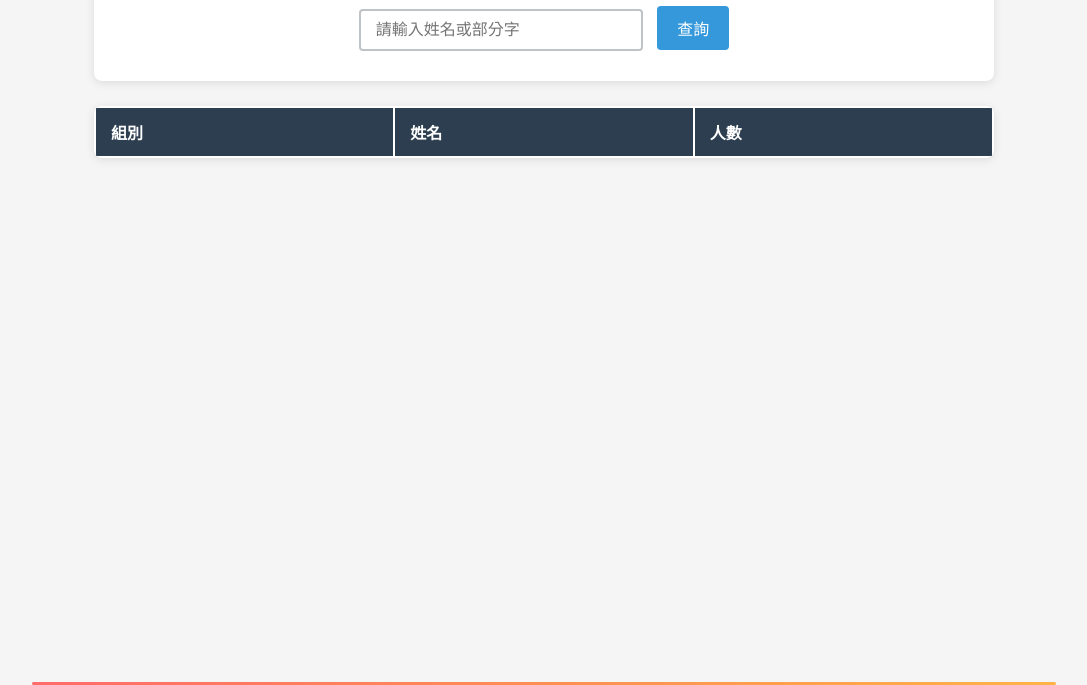
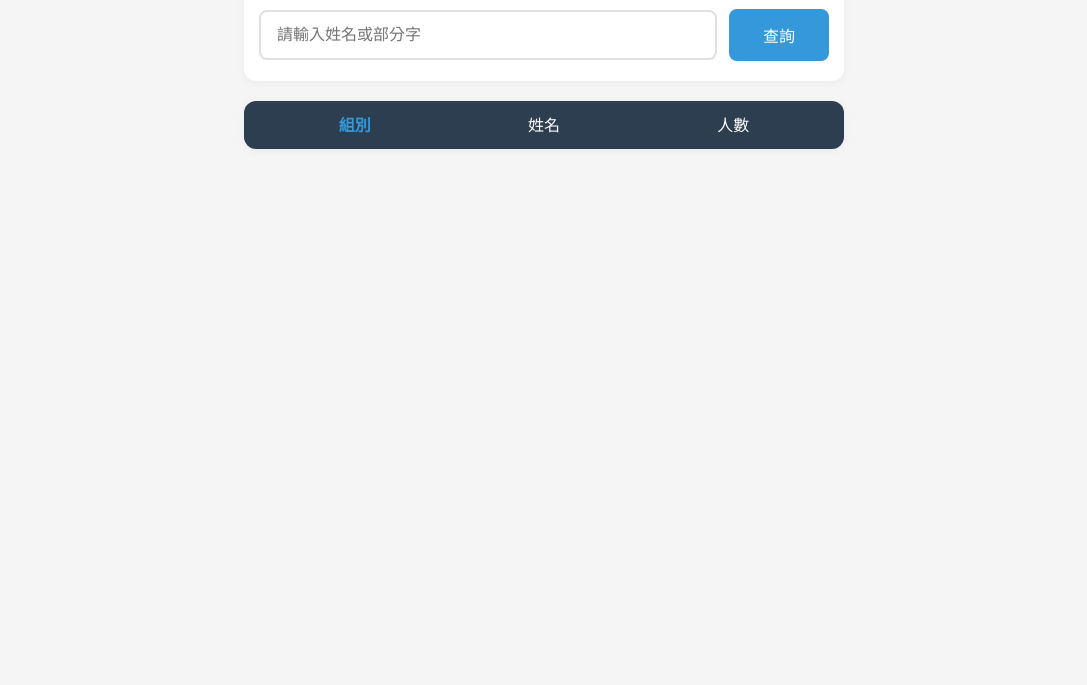
Before and after one commit to pusingaoming/2025, a plain HTML site: page index.html in a window 1280 px wide. Shown: the part 115-800 px from the top of the page, without its empty margins (96-1183 px from the left). Drawn offline with Linux system fonts and the light colour scheme.

Commit message:
Update index.html

```diff
--- a/index.html
+++ b/index.html
@@ -3,146 +3,262 @@
 <head>
 <meta charset="UTF-8">
 <title>天聖慈聖會中秋焢窯烤肉聯歡晚會 - 分組查詢</title>
+<meta name="viewport" content="width=device-width, initial-scale=1.0, maximum-scale=1.0, user-scalable=no">
 <style>
+  :root {
+    --primary-color: #3498db;
+    --primary-hover: #2980b9;
+    --text-color: #333;
+    --bg-color: #f5f5f5;
+    --card-bg: #fff;
+    --border-color: #e0e0e0;
+  }
+
+  * {
+    box-sizing: border-box;
+    -webkit-tap-highlight-color: transparent;
+  }
+
   body {
-    font-family: "微軟正黑體", Arial, sans-serif;
-    padding: 25px;
-    background-color: #f5f5f5;
-    color: #333;
-    max-width: 900px;
+    font-family: -apple-system, "PingFang TC", "微軟正黑體", Arial, sans-serif;
+    padding: 16px;
+    background-color: var(--bg-color);
+    color: var(--text-color);
+    margin: 0;
+    line-height: 1.5;
+    -webkit-text-size-adjust: 100%;
+  }
+
+  .container {
+    max-width: 100%;
     margin: 0 auto;
+    padding: 0 8px;
   }
+
   h2 {
     color: #ff6b6b;
     text-align: center;
     margin: 0 0 20px 0;
-    padding: 0;
-    font-size: 2em;
+    padding: 15px 0;
+    font-size: 1.6rem;
     background: linear-gradient(45deg, #ff6b6b, #ff8e53, #ffb347);
     background-clip: text;
     -webkit-background-clip: text;
     -webkit-text-fill-color: transparent;
-    text-shadow: 1px 1px 3px rgba(0,0,0,0.1);
+    position: relative;
     width: 100%;
-    display: block;
   }
+
   h2:after {
     content: '';
     position: absolute;
     bottom: 0;
     left: 50%;
     transform: translateX(-50%);
-    width: 80%;
+    width: 60%;
     height: 3px;
     background: linear-gradient(90deg, #ff6b6b, #ff8e53, #ffb347);
     border-radius: 3px;
   }
+
   .search-container {
-    background-color: #fff;
-    padding: 30px 20px;
+    background-color: var(--card-bg);
+    padding: 20px 15px;
+    border-radius: 12px;
+    box-shadow: 0 2px 8px rgba(0,0,0,0.05);
+    margin-bottom: 20px;
+    position: sticky;
+    top: 0;
+    z-index: 10;
+  }
+
+  .search-box {
+    display: flex;
+    flex-direction: column;
+    gap: 12px;
+  }
+
+  input[type="text"] {
+    width: 100%;
+    padding: 14px 16px;
+    border: 2px solid #e0e0e0;
     border-radius: 8px;
-    box-shadow: 0 2px 10px rgba(0,0,0,0.1);
-    margin-bottom: 25px;
-    text-align: center;
+    font-size: 16px;
+    transition: all 0.3s ease;
+    -webkit-appearance: none;
+  }
+
+  input[type="text"]:focus {
+    border-color: var(--primary-color);
+    outline: none;
+    box-shadow: 0 0 0 3px rgba(52, 152, 219, 0.2);
+  }
+
+  button {
     width: 100%;
-    box-sizing: border-box;
-  }
-  input {
-    padding: 10px 15px;
-    width: 250px;
-    border: 2px solid #bdc3c7;
-    border-radius: 4px;
-    font-size: 16px;
-    transition: border-color 0.3s;
-  }
-  input:focus {
-    border-color: #3498db;
-    outline: none;
-    box-shadow: 0 0 5px rgba(52, 152, 219, 0.5);
-  }
-  button {
-    padding: 10px 20px;
-    margin-left: 10px;
-    background-color: #3498db;
+    padding: 14px;
+    background-color: var(--primary-color);
     color: white;
     border: none;
-    border-radius: 4px;
+    border-radius: 8px;
+    font-size: 16px;
+    font-weight: 500;
     cursor: pointer;
-    font-size: 16px;
     transition: background-color 0.3s;
+    -webkit-appearance: none;
   }
-  button:hover {
-    background-color: #2980b9;
+
+  button:active {
+    background-color: var(--primary-hover);
+    transform: translateY(1px);
   }
-  table {
-    width: 100%;
-    border-collapse: separate;
-    margin: 25px 0;
-    border-radius: 8px;
+
+  .result-container {
+    background-color: var(--card-bg);
+    border-radius: 12px;
+    box-shadow: 0 2px 8px rgba(0,0,0,0.05);
     overflow: hidden;
-    box-shadow: 0 2px 10px rgba(0,0,0,0.1);
+    margin-bottom: 24px;
   }
-  th {
+
+  .result-header {
     background-color: #2c3e50;
     color: white;
-    font-weight: bold;
-    padding: 12px 15px;
-    text-align: left;
+    padding: 12px 16px;
+    font-weight: 500;
+    display: flex;
+    justify-content: space-between;
   }
-  td {
-    padding: 10px 15px;
-    border-bottom: 1px solid #ecf0f1;
-    background-color: white;
+
+  .result-item {
+    padding: 16px;
+    border-bottom: 1px solid var(--border-color);
+    display: flex;
+    justify-content: space-between;
+    align-items: center;
   }
-  tr:hover td {
-    background-color: #f8f9fa;
-  }
-  tr:last-child td {
+
+  .result-item:last-child {
     border-bottom: none;
   }
-  #resultTable {
-    background-color: white;
-    border-radius: 8px;
-    overflow: hidden;
+
+  .result-group, .result-name, .result-count {
+    flex: 1;
+    text-align: center;
+    padding: 0 4px;
   }
-  #resultTable tbody tr:nth-child(even) td {
-    background-color: #f8f9fa;
+
+  .result-group {
+    font-weight: bold;
+    color: var(--primary-color);
+  }
+
+  .no-result {
+    padding: 20px;
+    text-align: center;
+    color: #666;
+  }
+
+  @media (min-width: 768px) {
+    .container {
+      max-width: 600px;
+      padding: 0;
+    }
+
+    .search-box {
+      flex-direction: row;
+      align-items: center;
+    }
+
+    input[type="text"] {
+      flex: 1;
+    }
+
+    button {
+      width: auto;
+      min-width: 100px;
+    }
   }
 </style>
 </head>
 <body>
-<div class="search-container">
-  <h2>天聖慈聖會中秋焢窯烤肉聯歡晚會</h2>
-  <input type="text" id="searchName" placeholder="請輸入姓名或部分字">
-  <button onclick="search()">查詢</button>
+<div class="container">
+  <div class="search-container">
+    <h2>天聖慈聖會中秋焢窯烤肉聯歡晚會</h2>
+    <div class="search-box">
+      <input type="text" id="searchName" placeholder="請輸入姓名或部分字" autocomplete="off">
+      <button onclick="search()" id="searchButton">查詢</button>
+    </div>
+  </div>
+
+  <div class="result-container" id="resultContainer">
+    <div class="result-header">
+      <div class="result-group">組別</div>
+      <div class="result-name">姓名</div>
+      <div class="result-count">人數</div>
+    </div>
+    <div id="resultList"></div>
+  </div>
 </div>
-
-<table id="resultTable">
-  <thead>
-    <tr><th>組別</th><th>姓名</th><th>人數</th></tr>
-  </thead>
-  <tbody></tbody>
-</table>
 
 <script src="NAME.js"></script>
 <script>
+document.addEventListener('DOMContentLoaded', function() {
+  // 添加輸入框按Enter鍵觸發搜尋
+  const searchInput = document.getElementById('searchName');
+  const searchButton = document.getElementById('searchButton');
+
+  searchInput.addEventListener('keypress', function(e) {
+    if (e.key === 'Enter') {
+      search();
+    }
+  });
+
+  // 點擊空白處取消焦點
+  document.addEventListener('click', function(e) {
+    if (e.target !== searchInput) {
+      searchInput.blur();
+    }
+  });
+
+  // 初始載入時不顯示任何資料
+});
+
 function search() {
   const keyword = document.getElementById("searchName").value.trim();
-  const tbody = document.querySelector("#resultTable tbody");
-  tbody.innerHTML = "";
+  const resultList = document.getElementById("resultList");
 
-  if (!keyword) return;
+  if (!keyword) {
+    // 如果關鍵字為空，清空結果
+    document.getElementById("resultList").innerHTML = "";
+    return;
+  }
 
   const results = groups.filter(p => p["名字"].includes(keyword));
+  displayResults(results);
+
+  // 滾動到結果區域
+  document.getElementById('resultContainer').scrollIntoView({ behavior: 'smooth' });
+}
+
+function displayResults(results) {
+  const resultList = document.getElementById("resultList");
+  resultList.innerHTML = "";
 
   if (results.length === 0) {
-    tbody.innerHTML = "<tr><td colspan='3'>查無資料</td></tr>";
+    resultList.innerHTML = '<div class="no-result">查無符合條件的資料</div>';
     return;
   }
 
   results.forEach(item => {
-    const row = `<tr><td>${item["組別"]}</td><td>${item["名字"]}</td><td>${item["人數"]}</td></tr>`;
-    tbody.innerHTML += row;
+    const itemElement = document.createElement('div');
+    itemElement.className = 'result-item';
+    itemElement.innerHTML = `
+      <div class="result-group">${item["組別"]}</div>
+      <div class="result-name">${item["名字"]}</div>
+      <div class="result-count">${item["人數"]}</div>
+    `;
+    resultList.appendChild(itemElement);
   });
 }
 </script>
```
